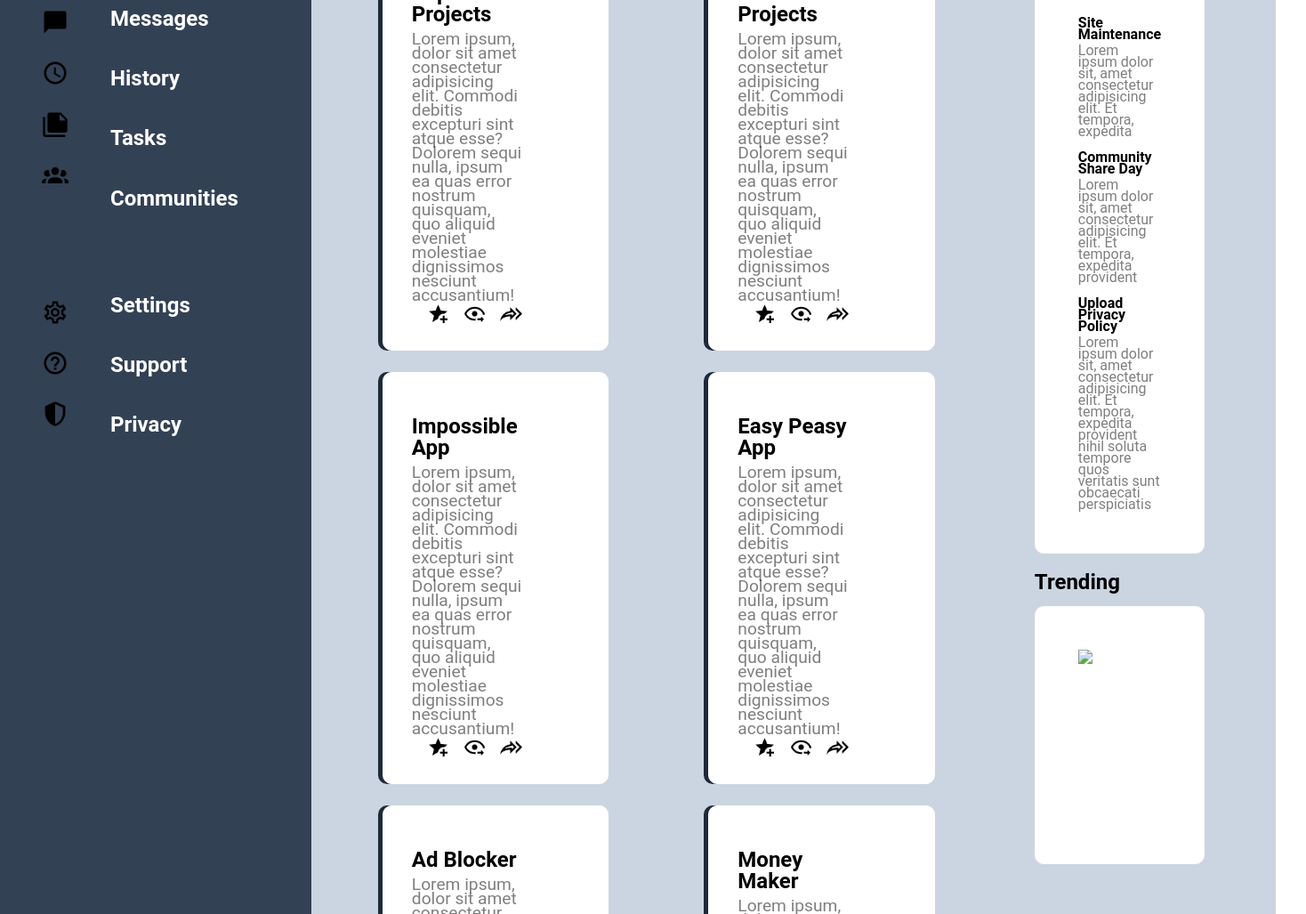
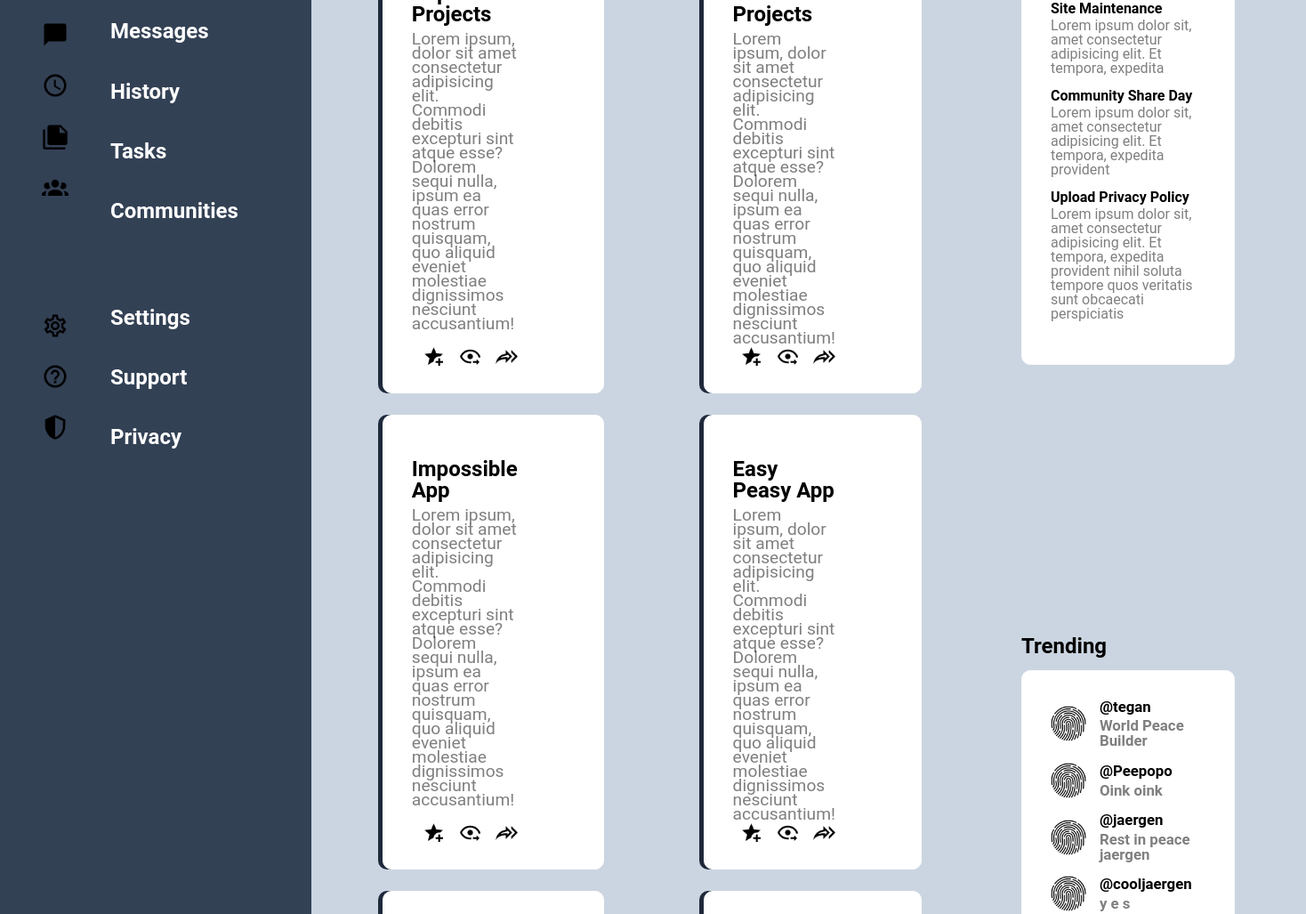
Before and after one commit to Sty6x/Admin-dashboard, a plain HTML site: page index.html in a window 1280 px wide. Shown: the part 351-1378 px from the top of the page at 89% size, 1468 px wide, since content can reach past the window. Drawn offline with Linux system fonts and the light colour scheme.

Commit message:
finished side contents on main body

```diff
--- a/index.html
+++ b/index.html
@@ -91,7 +91,7 @@
                         <img class="login-profile" src="./resources/img/user.png" alt="user profile picture">
                     </li>
                     <li>
-                        <p> Francis Diaz</p>
+                        <p class="user-name"> Francis Diaz</p>
                     </li>
                 </ul>
 
@@ -315,15 +315,16 @@
                         <h1 class="upper-side">Announcement</h1>
                             <ul class="announcement-contents side-content">
                                 <li>
-                                    <h1>Site Maintenance</h1>
-                                    <p>Lorem ipsum dolor sit, amet consectetur adipisicing elit. Et tempora, expedita </p>
+                                    <h1 class="upper-title">Site Maintenance</h1>
+                                    <p class="upper-p">Lorem ipsum dolor sit, amet consectetur adipisicing elit. Et tempora, expedita </p>
                                </li>
                                 <li>
-                                    <h1>Community Share Day</h1>
-                                    <p>Lorem ipsum dolor sit, amet consectetur adipisicing elit. Et tempora, expedita provident </p>
+                                    <h1 class="upper-title">Community Share Day</h1>
+                                    <p class="upper-p">Lorem ipsum dolor sit, amet consectetur adipisicing elit. Et tempora, expedita provident </p>
                                  </li>
-                                <li>    <h1>Upload Privacy Policy</h1>
-                                    <p>Lorem ipsum dolor sit, amet consectetur adipisicing elit. Et tempora, expedita provident
+                                <li>
+                                    <h1 class="upper-title">Upload Privacy Policy</h1>
+                                    <p class="upper-p">Lorem ipsum dolor sit, amet consectetur adipisicing elit. Et tempora, expedita provident
                                         nihil soluta tempore quos veritatis sunt obcaecati perspiciatis</li>
                             </ul>
                     </div>
@@ -333,18 +334,44 @@
                         <h1 class="bottom-side">Trending</h1>
                        <ul class="trending-contents side-content">
                         <li>
-                            <a href="">
-                                <img src="" alt="first user">
+                            <a class="other-user-profile" href="">
+                                <img class="other-user-image" src="./resources/img/id.png" alt="first user">
+                                <div class="other-user-info">
+                                    <p class="other-user-atme">@tegan</p>
+                                    <p class="other-user-bio">World Peace Builder</p>
+                                </div>
+                                <p></p>
                             </a>
                         </li>
                         <li>
-
+                            <a class="other-user-profile" href="">
+                                <img class="other-user-image" src="./resources/img/id.png" alt="first user">
+                                <div class="other-user-info">
+                                    <p class="other-user-atme">@Peepopo</p>
+                                    <p class="other-user-bio">Oink oink</p>
+                                </div>
+                                <p></p>
+                            </a>
                         </li>
                         <li>
-
+                            <a class="other-user-profile" href="">
+                                <img class="other-user-image" src="./resources/img/id.png" alt="first user">
+                                <div class="other-user-info">
+                                    <p class="other-user-atme">@jaergen</p>
+                                    <p class="other-user-bio">Rest in peace jaergen</p>
+                                </div>
+                                <p></p>
+                            </a>
                         </li>
                         <li>
-
+                            <a class="other-user-profile" href="">
+                                <img class="other-user-image" src="./resources/img/id.png" alt="first user">
+                                <div class="other-user-info">
+                                    <p class="other-user-atme">@cooljaergen</p>
+                                    <p class="other-user-bio">y e s</p>
+                                </div>
+                                <p></p>
+                            </a>
                         </li>
                        </ul>
                     </div>
--- a/styles.css
+++ b/styles.css
@@ -181,11 +181,10 @@ body {
 
 /* upper header contents here */
 
-.nav-left>li>p {
+.user-name{
     font-weight: bold;
     font-size: 1.3rem;
 }
-
 .bell {
     width: 25px;
     height: 25px;
@@ -429,6 +428,11 @@ a:link {
 }
 
 
+.upper-p{
+    color: rgb(0, 0, 0, .5);
+    line-height: 16px;
+}
+
 .announce{
     grid-row: 2;
 }
@@ -460,19 +464,16 @@ a:link {
     display: flex;
     flex-direction: column;
     gap: 1em;
-    padding: 3em;
+    padding: 2em 2em 3em 2em;
     line-height: 13px;
+    width: auto;
+    height: max-content;
 }
 .announcement-contents >li {
     display: flex;
     flex-direction: column;
     gap: 5px;
 }
-li >p {
-    color: rgb(0, 0, 0, .5);
-    font-size: 1rem;
-}
-
 li > h1{
     font-weight: bold;
 }
@@ -480,6 +481,27 @@ li > h1{
 .trending-contents{
     display: flex;
     flex-direction: column;
-    gap: 3em;
-    padding: 3em;
+    gap: 1em;
+    padding: 2em 2em 3em 2em;
+    /* width: 70%; */
 }
+
+.other-user-image{
+    width: 40px;
+    height: 40px;
+}
+.other-user-info{
+    color: rgb(0, 0, 0, .5);
+    font-size: .7em;
+    display: flex;
+    flex-direction: column;
+    gap: 5px;
+}
+a.other-user-profile{
+    display: flex;
+    gap: 15px;
+    align-items: center;
+}
+.other-user-atme{
+    color: black;
+}
```
Also changed, not shown: resources/img/analytics.png (added), resources/img/bitcoin.png (added), resources/img/helmet.png (added), resources/img/id.png (added).
